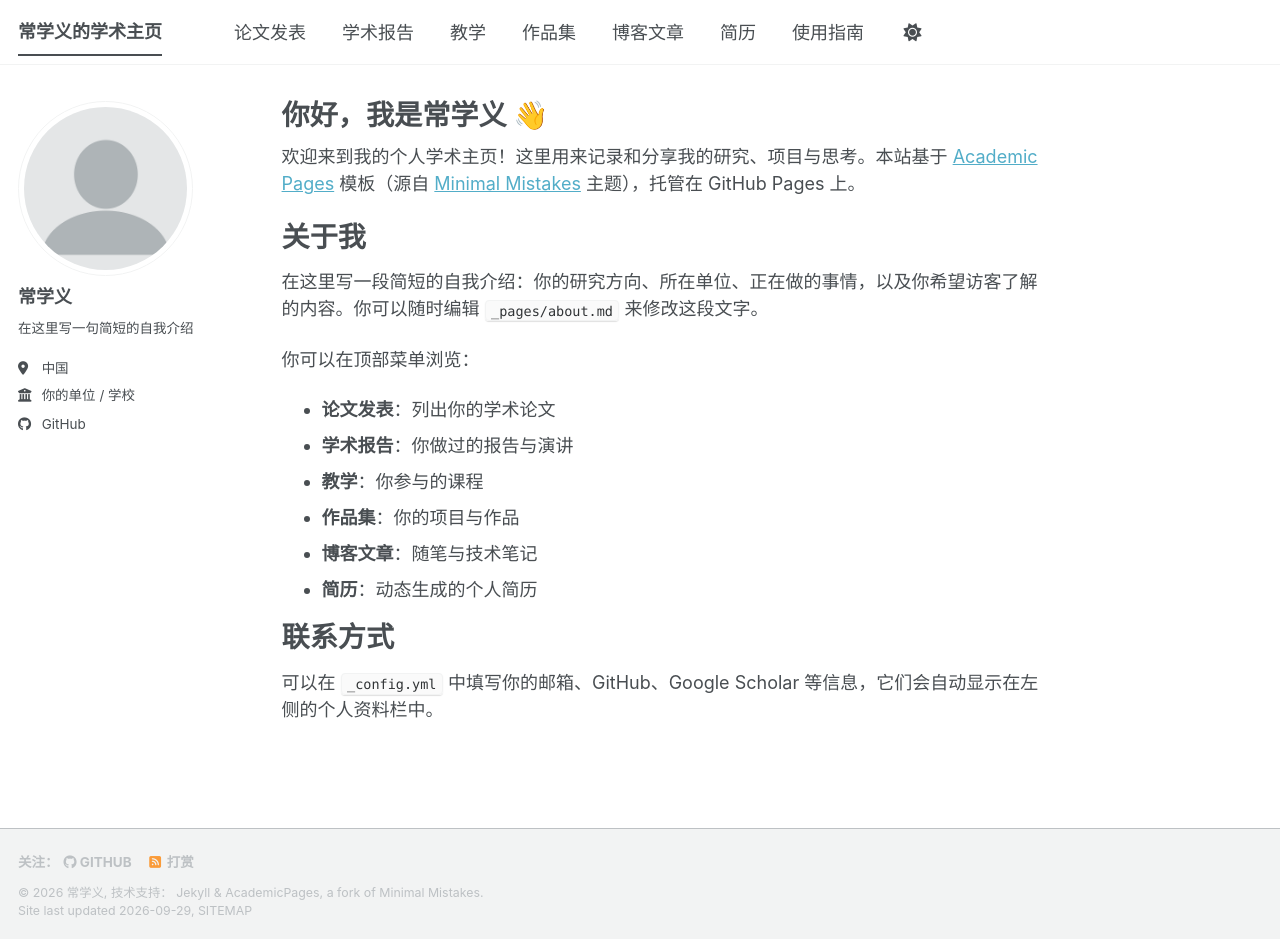
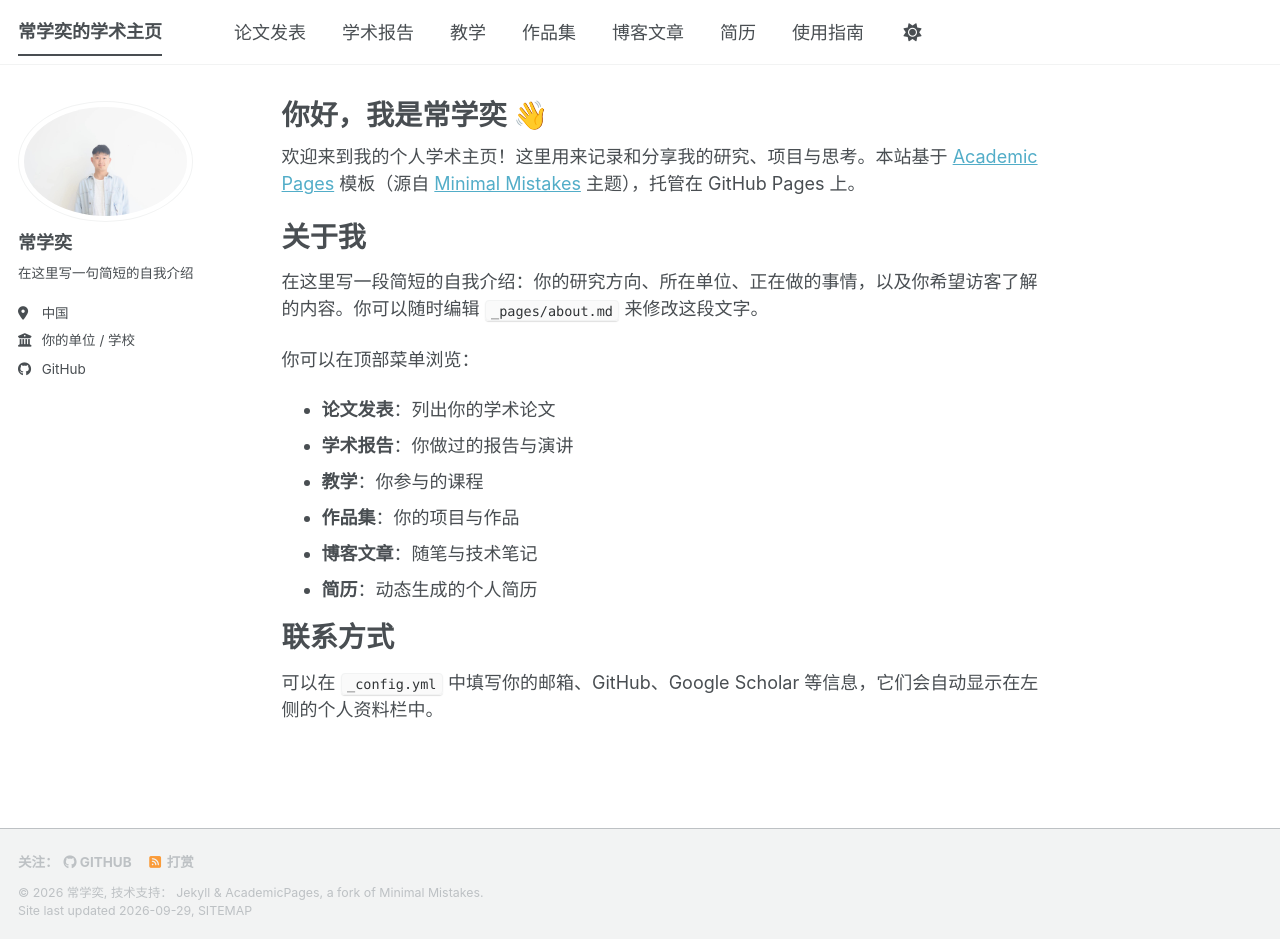
Before and after one commit to changxueyi/changxueyi.github.io, a Jekyll site: the page built from _pages/about.md, in a window 1280 px wide and 939 px high. Built offline with Jekyll 4.4.1, drawn with Linux system fonts in a browser that asks for light colours; a style sheet for code colours, icons or effects is not loaded.

Commit message:
Set sidebar avatar to cxy.png

```diff
--- a/_config.yml
+++ b/_config.yml
@@ -9,10 +9,10 @@
 # Basic Site Settings
 locale                   : "zh-CN"
 site_theme               : "default" # The available themes options are "default", "air", "sunrise", "mint", "dirt" and "contrast"
-title                    : "常学义的学术主页"
+title                    : "常学奕的学术主页"
 title_separator          : "-"
-name                     : &name "常学义"
-description              : &description "常学义的个人学术主页与博客"   # Update this with a general description of your site, this is the default if not overridden by a page
+name                     : &name "常学奕"
+description              : &description "常学奕的个人学术主页与博客"   # Update this with a general description of your site, this is the default if not overridden by a page
 url                      : https://changxueyi.github.io # The base hostname & protocol for your site e.g. "https://[your GitHub username].github.io",
                                                            # or if you already have some other page hosted on Github then use "https://[your GitHub username].github.io/[Your Repo Name]"
 baseurl                  : "" # the subpath of your site, e.g. "/blog"
@@ -23,8 +23,8 @@
 #               Additional customization can be done by editing /_includes/author-profile.html
 author:
   # Biographic information
-  avatar           : "profile.png"
-  name             : "常学义"
+  avatar           : "cxy.png"
+  name             : "常学奕"
   pronouns         : # example: "she/her"
   bio              : "在这里写一句简短的自我介绍"
   location         : "中国"
--- a/_pages/about.md
+++ b/_pages/about.md
@@ -1,6 +1,6 @@
 ---
 permalink: /
-title: "你好，我是常学义 👋"
+title: "你好，我是常学奕 👋"
 author_profile: true
 redirect_from:
   - /about/
```
Also changed, not shown: images/cxy.png (added).
